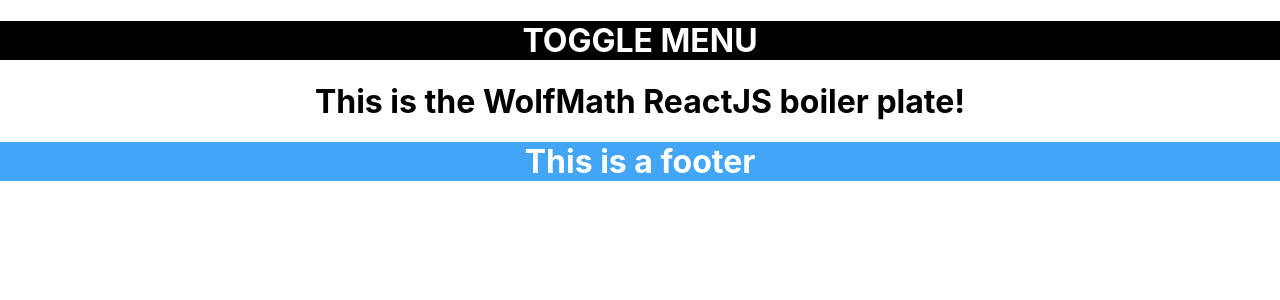
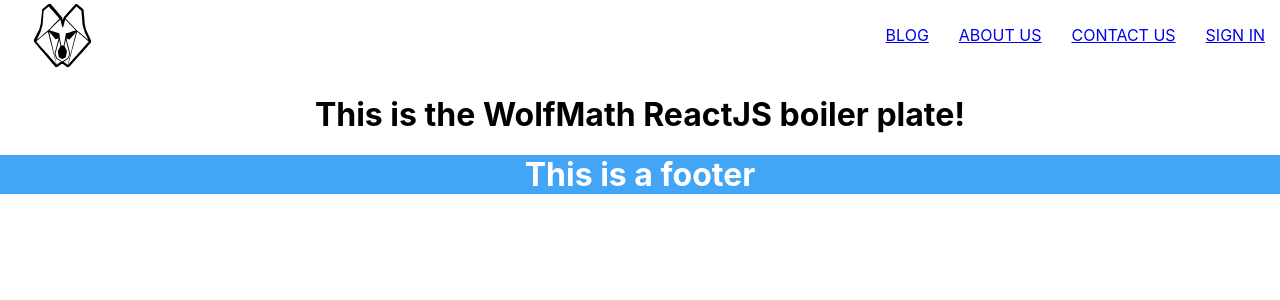
Before and after one commit to wolfpackdevs/wolfpackwebsite, a React (Create React App) app: page / in a window 1280 px wide. Shown: the top 300 px of the page. Built offline with nearby package versions, Linux system fonts and the light colour scheme.

Commit message:
Working header with Logo

```diff
--- a/src/App.js
+++ b/src/App.js
@@ -3,6 +3,7 @@
 
 import Homepage from './pages/homepage/homepage.page';
 import AnotherPage from './pages/another-page/another-page.page';
+import Header from './components/Header/Header.component.jsx'
 import Hamburger from './components/hamburger/Hamburger.component';
 // import Nav from './components/nav/Nav.component'; // Delete either this or the line above. Also below in the JSX
 import Foot from './components/foot/Foot.component';
@@ -12,8 +13,7 @@
 const App = () => {
   return (
     <div className="App">
-      <Hamburger />
-      {/* <Nav /> */}
+      <Header/>
       <Switch>
         <Route exact path="/" component={Homepage} />
         <Route path="/another" component={AnotherPage}/>
--- /dev/null
+++ b/src/components/Header/Header.component.jsx
@@ -0,0 +1,30 @@
+import React from 'react';
+import {Link} from 'react-router-dom';
+import './Header.style.scss';
+import {ReactComponent as Logo} from '../../assets/wolf_logo.svg';
+const Header =() => (
+    <div className='header'>
+         <Link className='logo-container' to="/" >
+            <Logo className='logo' />
+        </Link>
+        <div className='options'>
+            <Link className='option' to='/blog'>
+                BLOG
+            </Link>
+            <Link className='option' to='/about'>
+                ABOUT US
+            </Link>
+            <Link className='option' to='/contact'>
+                CONTACT US
+            </Link>
+            <Link className='option' to='/signin'>
+                SIGN IN
+            </Link>
+
+        </div>
+
+    </div>
+
+)
+
+export default Header;
--- /dev/null
+++ b/src/components/Header/Header.style.scss
@@ -0,0 +1,29 @@
+.header {
+    height: 70px;
+    width: 100%;
+    display: flex;
+    justify-content: space-between;
+    margin-bottom: 25px;
+
+
+    .logo-container {
+      transform: scale(0.04);
+      width: 70px;
+      height:100%;
+      margin-top: -30px;
+
+    }
+
+    .options {
+      width: 50%;
+      height: 100%;
+      display: flex;
+      align-items: center;
+      justify-content: flex-end;
+
+
+      .option {
+        padding: 10px 15px;
+      }
+    }
+  }
```
Also changed, not shown: src/assets/wolf_logo.svg (added).
